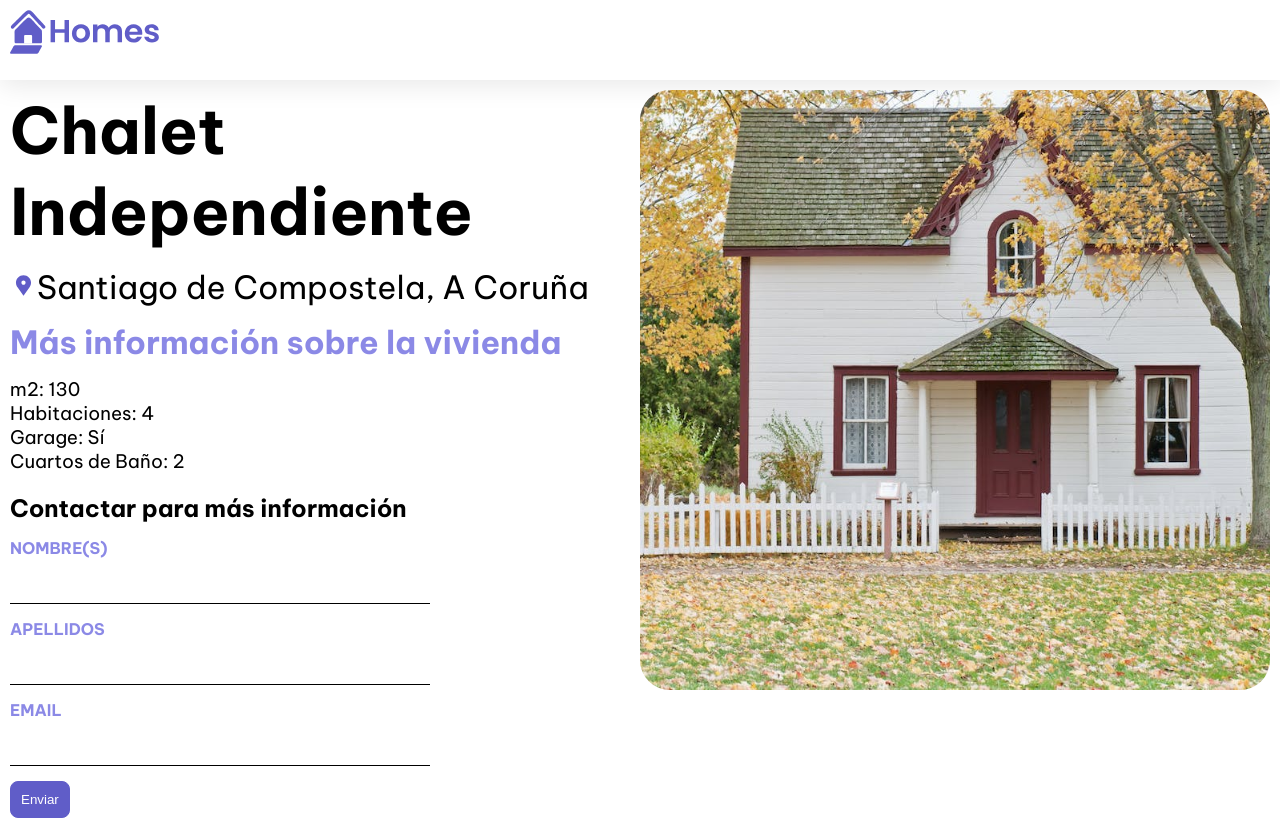
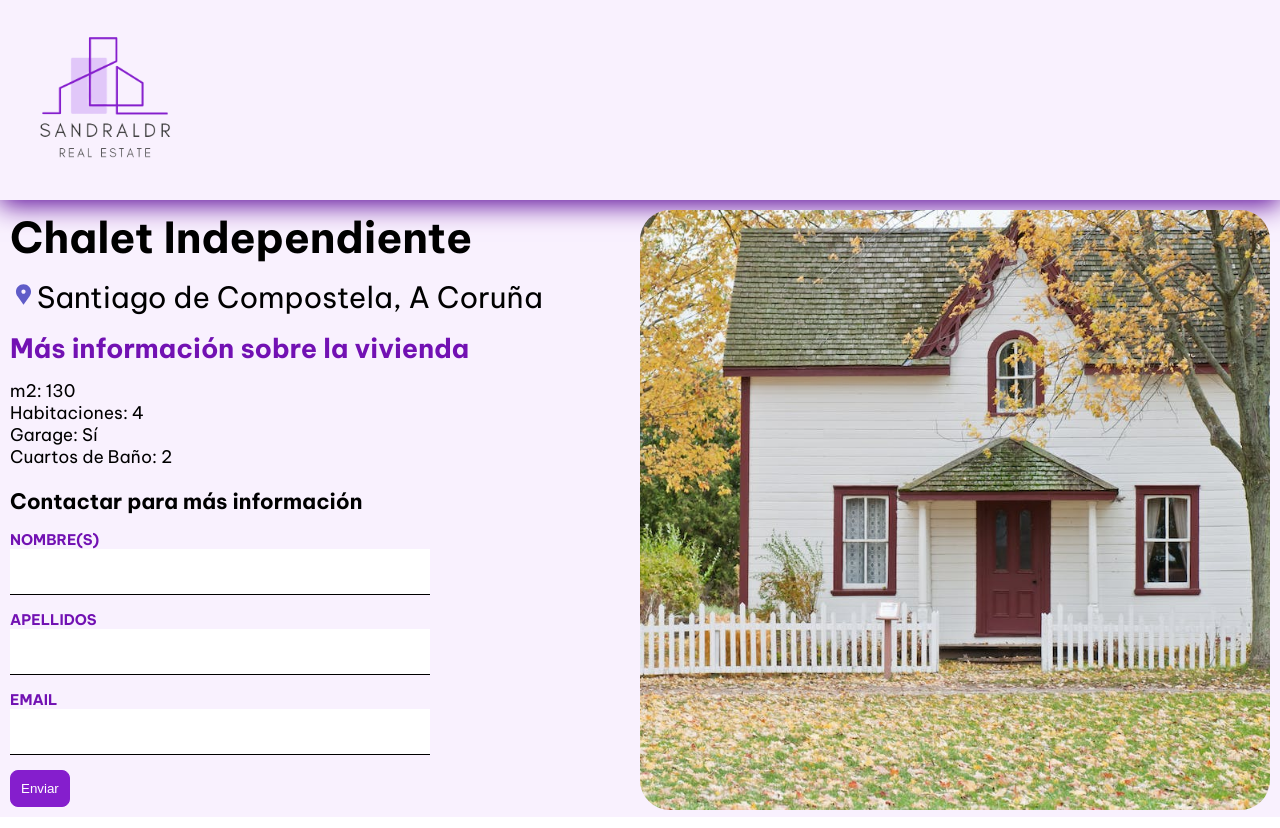
Before and after one commit to sandraldr27/first-angular-app, an Angular app: page /details/0 in a window 1280 px wide. Built offline with nearby package versions, Linux system fonts and the light colour scheme.

Commit message:
Styles are added to the entire web. Logo is added and banner space is prepared for social networks

```diff
--- a/src/app/app.component.css
+++ b/src/app/app.component.css
@@ -3,7 +3,7 @@
 }
 header {
   display: block;
-  height: 60px;
+  height: 180px;
   padding: var(--content-padding);
   box-shadow: 0px 5px 25px var(--shadow-color);
 }
--- a/src/app/app.component.ts
+++ b/src/app/app.component.ts
@@ -11,10 +11,10 @@ import { RouterLink, RouterOutlet } from '@angular/router';
     RouterOutlet,
   ],
   template: `
-    <main>
+    <main style="background-color: #f9f1fe;">
       <a [routerLink]="['/']">
-        <header class="brand-name">
-          <img class="brand-logo" src="/assets/logo.svg" alt="logo" aria-hidden="true">
+        <header class="brand-name" style="margin-top: 50px;" style="background-color; #F9F1FE;">
+          <img class="brand-logo" src="/assets/images/logo.png" alt="logo" aria-hidden="true" width="190" height="190" style="margin-top: -10px;">
         </header>
       </a>
       <section class="content">
--- a/src/app/details/details.component.css
+++ b/src/app/details/details.component.css
@@ -7,7 +7,7 @@
 }
 
 .listing-heading {
-  font-size: 48pt;
+  font-size: 32pt;
   font-weight: bold;
   margin-bottom: 15px;
 }
@@ -17,13 +17,13 @@
 }
 
 .listing-location {
-  font-size: 24pt;
+  font-size: 22pt;
   margin-bottom: 15px;
 }
 
 .listing-features > .section-heading {
   color: var(--secondary-color);
-  font-size: 24pt;
+  font-size: 20pt;
   margin-bottom: 15px;
 }
 
@@ -32,7 +32,7 @@
 }
 
 .listing-features li {
-  font-size: 14pt;
+  font-size: 13pt;
 }
 
 li {
@@ -40,7 +40,7 @@ li {
 }
 
 .listing-apply .section-heading {
-  font-size: 18pt;
+  font-size: 16pt;
   margin-bottom: 15px;
 }
 
@@ -51,7 +51,7 @@ label {
   color: var(--secondary-color);
   font-weight: bold;
   text-transform: uppercase;
-  font-size: 12pt;
+  font-size: 11pt;
 }
 input {
   font-size: 16pt;
--- a/src/app/home/home.component.ts
+++ b/src/app/home/home.component.ts
@@ -12,7 +12,7 @@ import { HousingService } from '../housing.service';
     HousingLocationComponent
   ],
   template: `
-    <section>
+    <section style="padding-top: 40px;">
       <form>
         <input type="text" placeholder="Ingrese ciudad para ajustar la búsqueda" #filter>
         <button class="primary" type="button" (click)="filterResults(filter.value)">Search</button>
--- a/src/styles.css
+++ b/src/styles.css
@@ -7,10 +7,10 @@ body {
   font-family: 'Be Vietnam Pro', sans-serif;
 }
 :root {
-  --primary-color: #605DC8;
-  --secondary-color: #8B89E6;
-  --accent-color: #e8e7fa;
-  --shadow-color: #E8E8E8;
+  --primary-color: #851ECD;
+  --secondary-color: #7211b3;
+  --accent-color: #E9D5FC;
+  --shadow-color: #5b0798;
 }
 
 button.primary {
```
Also changed, not shown: src/assets/images/logo.png (added), src/assets/location-pin.svg, src/index.html (line endings or trailing spaces).
